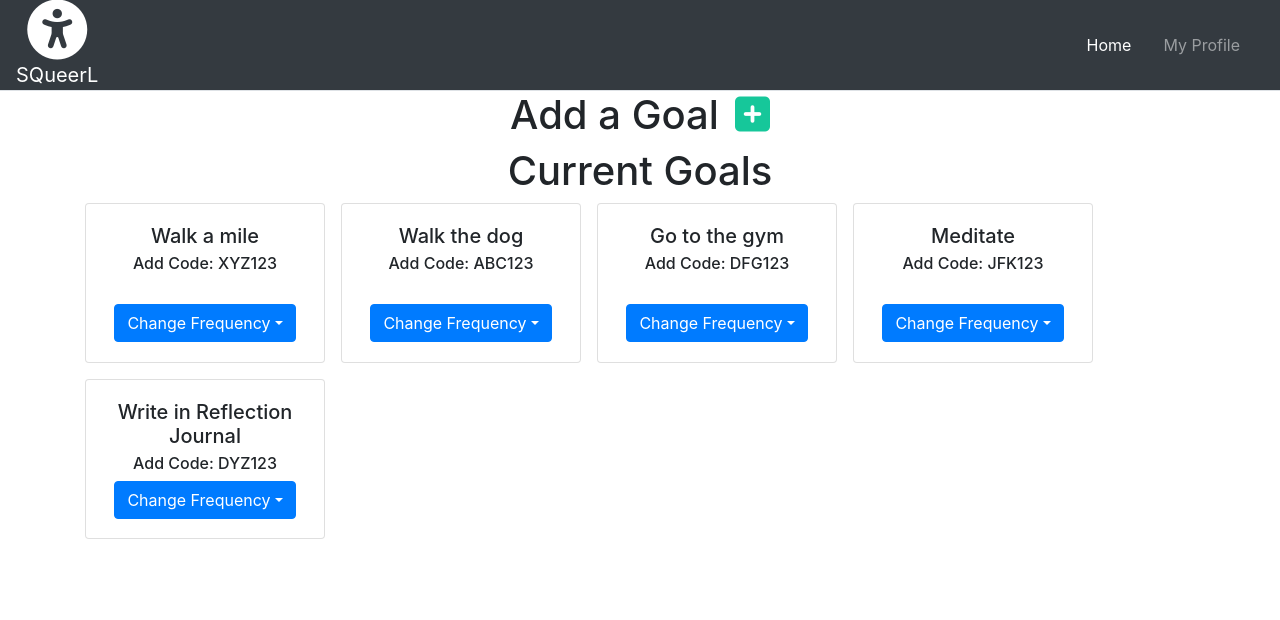
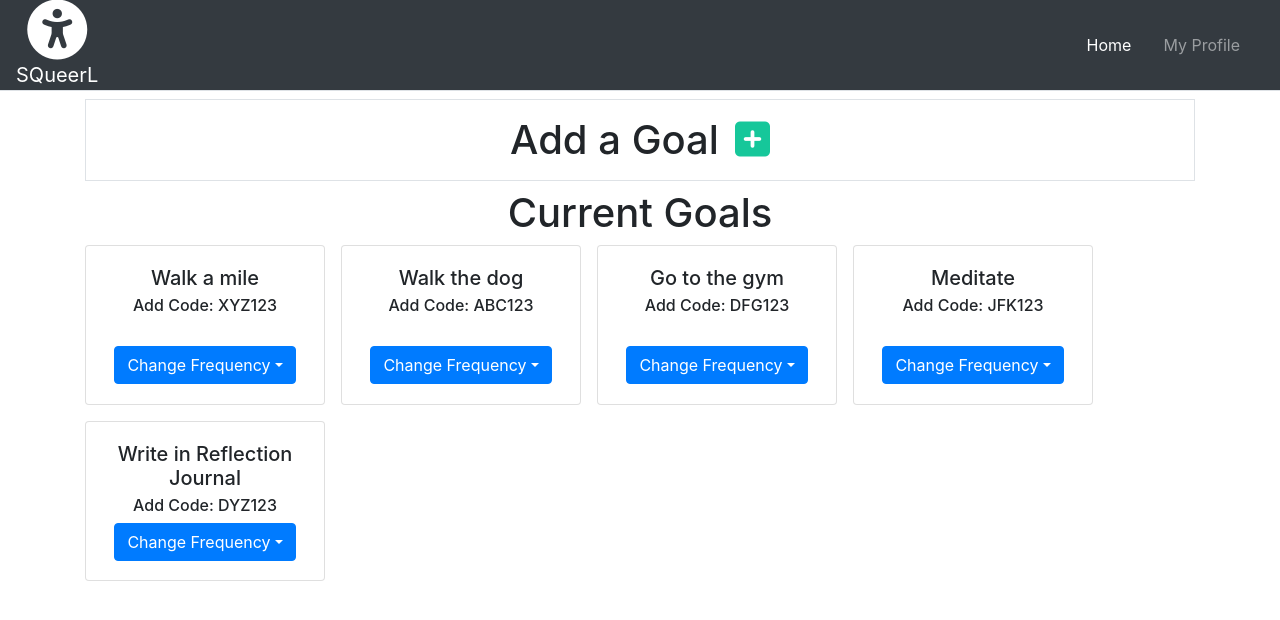
Before and after one commit to M00ny0z/SQueerL, a React (Create React App) app in the folder frontend/: page / in a window 1280 px wide. Shown: the top 620 px of the page. Built offline with nearby package versions, Linux system fonts and the light colour scheme.

Commit message:
Made add-goal border thicker

```diff
--- a/frontend/src/components/Home.js
+++ b/frontend/src/components/Home.js
@@ -1,5 +1,6 @@
 import React, { useState } from 'react';
 import { useFormik } from 'formik';
+import '../styles/index.css';
 
 import CurrentGoalList from './CurrentGoalList';
 import AddGoalModal from './AddGoalModal'
@@ -73,8 +74,8 @@ const Home = () => {
                </form>
             </Modal.Body>
          </Modal>
-         <div>
-            <h1>
+         <div className="mt-2 w-100">
+            <h1 className="border text-center p-3 title-border">
                Add a Goal
                <i className="fas fa-plus-square ml-3 add" onClick={handleShow}></i>
             </h1>
```
